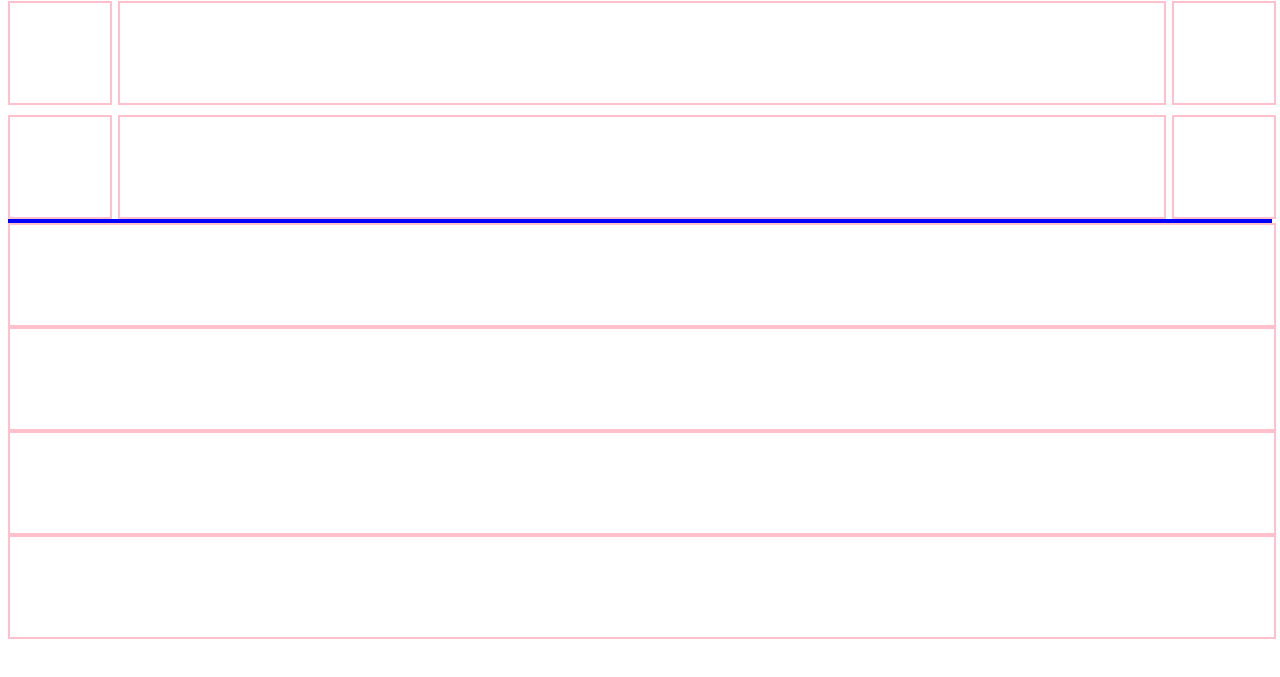
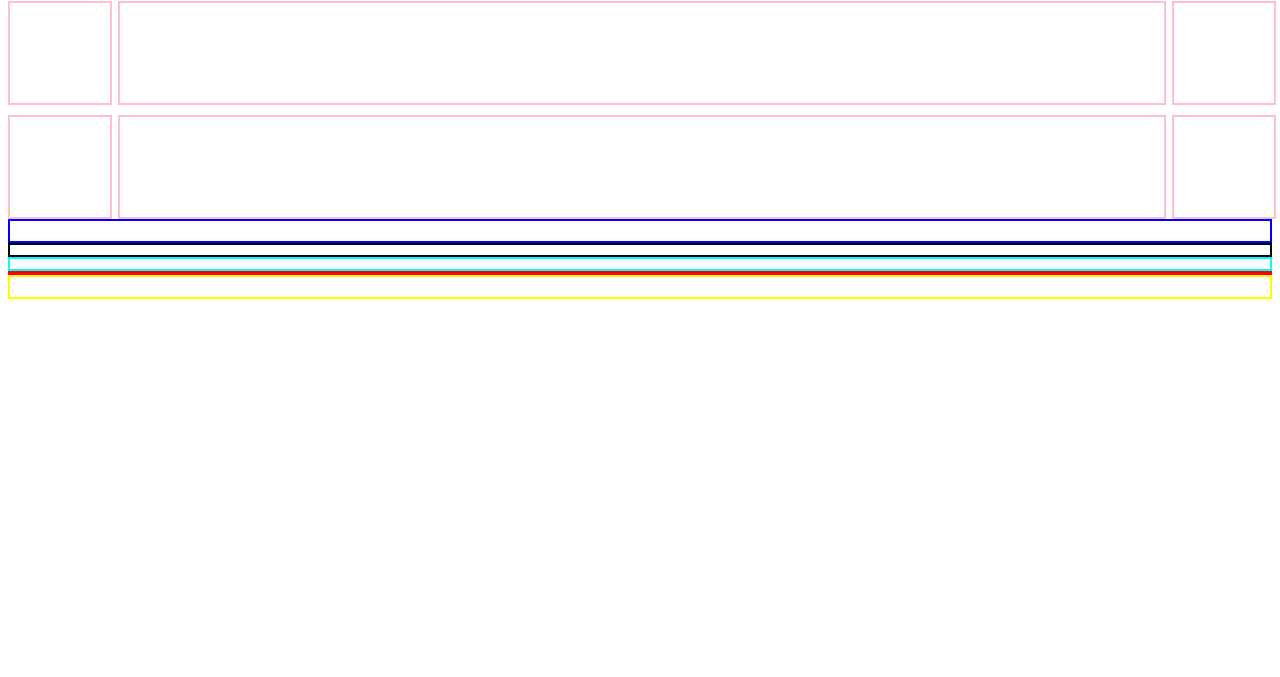
Before and after one commit to ashjmojica/css-grid, a plain HTML site: page index.html in a window 1280 px wide. Shown: the part 79-756 px from the top of the page. Drawn offline with Linux system fonts and the light colour scheme.

Commit message:
adding footer, sidebar, etc

```diff
--- a/index.html
+++ b/index.html
@@ -18,9 +18,9 @@
       <div class="grid-box"></div>
     </div>
     <div class="grid-container-2"></div>
-    <div class="grid-box"></div>
-    <div class="grid-box"></div>
-    <div class="grid-box"></div>
-    <div class="grid-box"></div>
+    <div class="header"></div>
+    <div class="footer"></div>
+    <div class="sidebar"></div>
+    <div class="body"></div>
   </body>
 </html>
--- a/style.css
+++ b/style.css
@@ -30,4 +30,29 @@ h1 {
     "header header header"
     "sidebar body body"
     "sidebar footer footer";
+  gap: 10px;
 }
+
+.header {
+  grid-area: header;
+  border: 2px solid black;
+  height: 10px;
+}
+
+.footer {
+  grid-area: header;
+  border: 2px solid cyan;
+  height: 10px;
+}
+
+.sidebar {
+  grid-area: header;
+  border: 2px solid red;
+  height: 100%;
+}
+
+.body {
+  grid-area: header;
+  border: 2px solid yellow;
+  height: 20px;
+}
```
